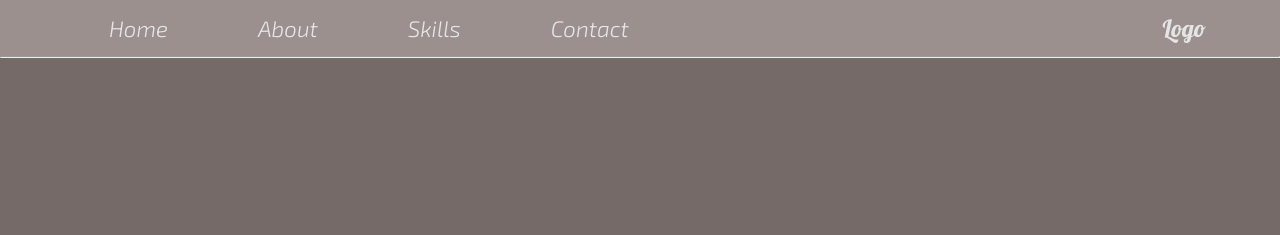
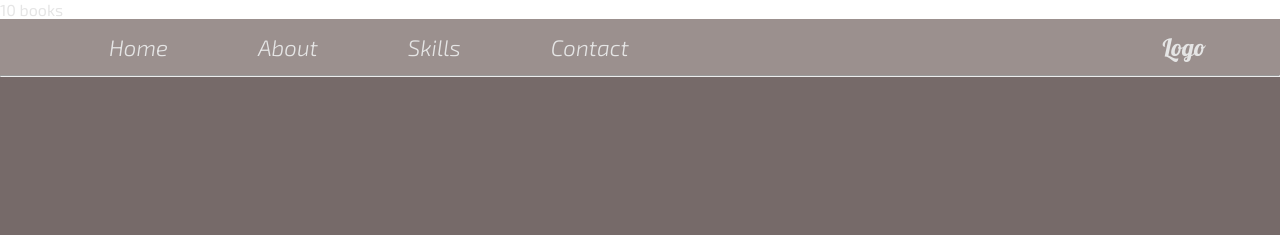
Before and after one commit to rjlnex/rjlnex.github.io, a plain HTML site: page index.html in a window 1280 px wide. Shown: the top 235 px of the page. Drawn offline with nearby package versions, Linux system fonts and the light colour scheme.

Commit message:
Update index.html

```diff
--- a/index.html
+++ b/index.html
@@ -12,6 +12,7 @@
 </head>
 <body>
         <!-- header part start -->
+    <a target="_blank" href="https://www.amazon.in/b?_encoding=UTF8&tag=portfolio10b-21&linkCode=ur2&linkId=55f6753ae1382ada3a0164aa586313df&camp=3638&creative=24630&node=976389031">10 books</a>
     <header>
         <nav>
             <ul class="menu">
```
